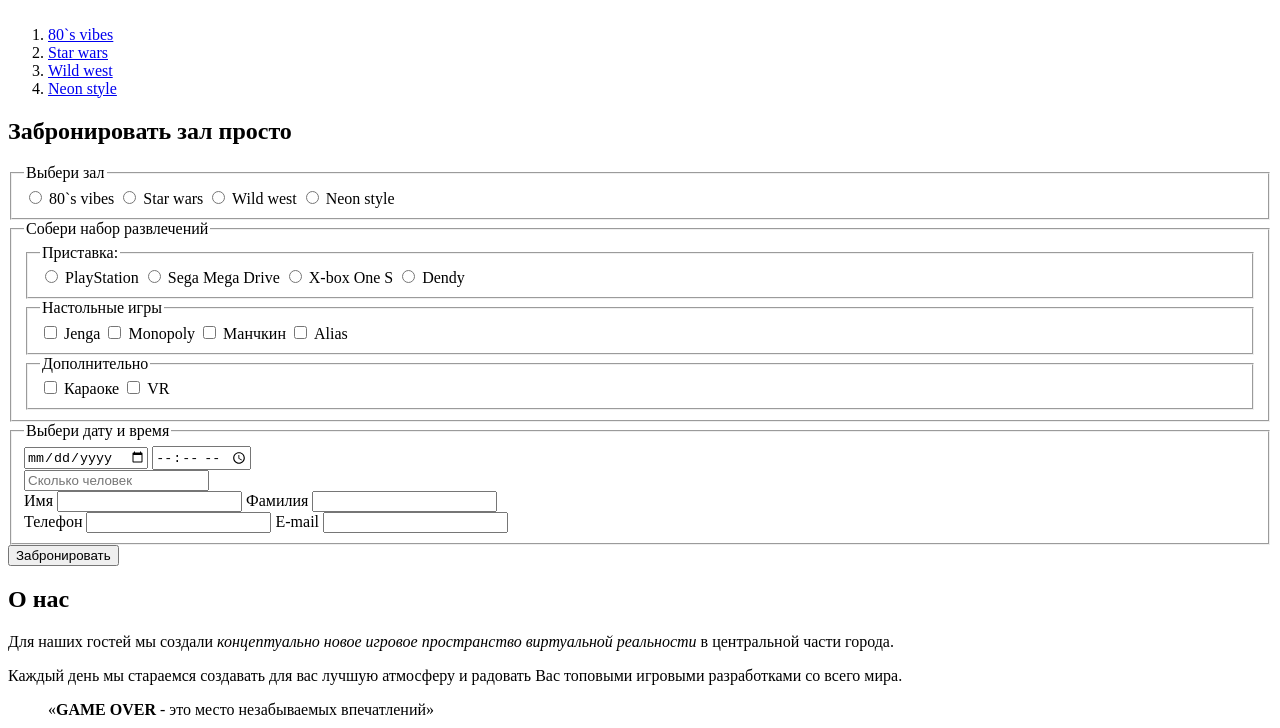
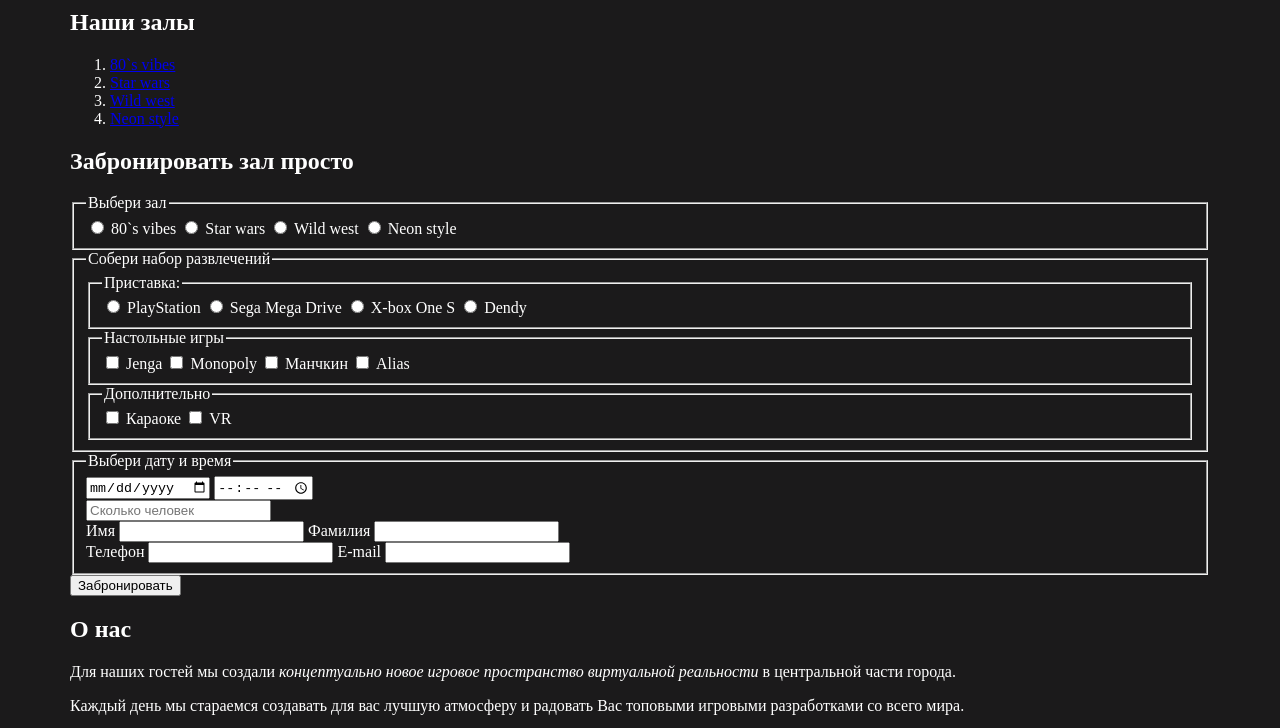
Before and after one commit to Den3003/Project-Go, a plain HTML site: page index.html in a window 1280 px wide. Shown: the part 1872-2600 px from the top of the page. Drawn offline with Linux system fonts and the light colour scheme.

Commit message:
add styles

```diff
--- a/index.html
+++ b/index.html
@@ -12,10 +12,11 @@
     <meta name="msapplication-TileColor" content="#ffffff">
     <meta name="msapplication-config" content="images/favicons/browserconfig.xml">
     <meta name="theme-color" content="#ffffff">
+    <link href="style.css" rel="stylesheet">
     <title>Проект Go</title>
 </head>
 <body>
-
+  <div class="wrapper">
     <header>
 
       <img src="images/logo.svg" alt="Логотип состоящий из букв G и O " height="66">
@@ -304,6 +305,6 @@
 
     </footer>
 
-
+  </div>
 </body>
 </html>
--- /dev/null
+++ b/style.css
@@ -0,0 +1,18 @@
+* {
+  box-sizing: border-box;
+}
+
+body {
+  background-color: #1B1A1B;
+  color: #FFFFFF;
+}
+
+q {
+  text-transform: uppercase;
+}
+
+.wrapper {
+  width: 1200px;
+  padding: 30px;
+  margin: 0 auto;
+}
```
Lines whose indentation alone changed are shown as unchanged.
